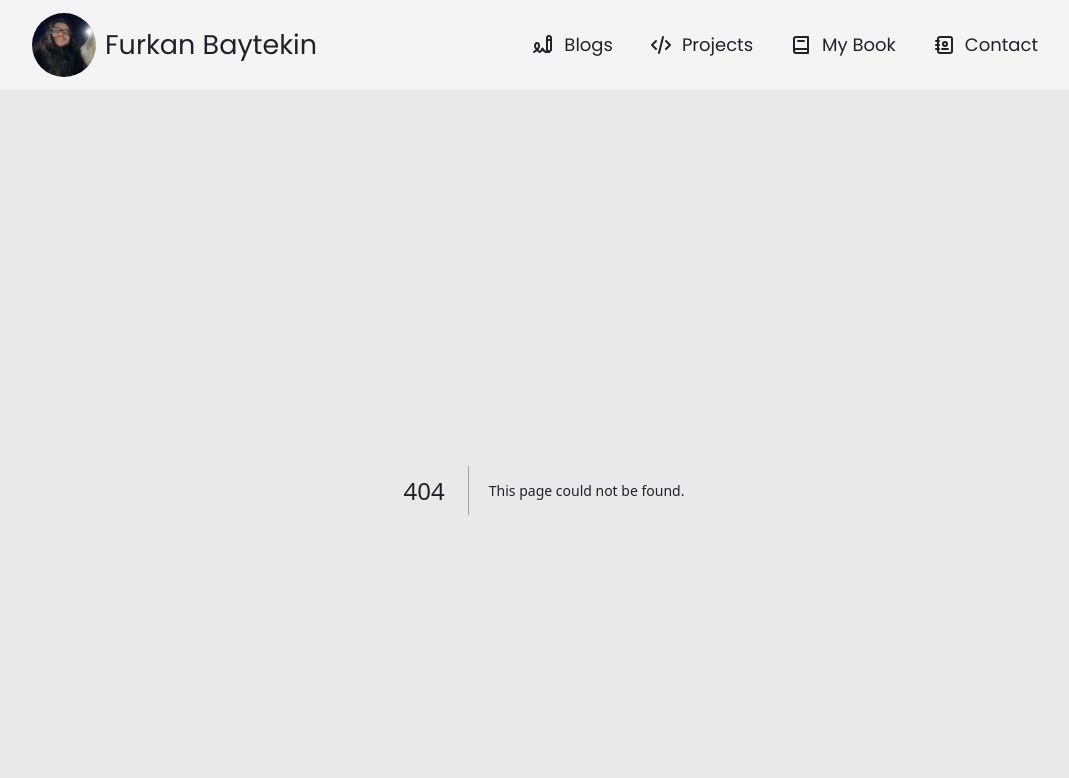
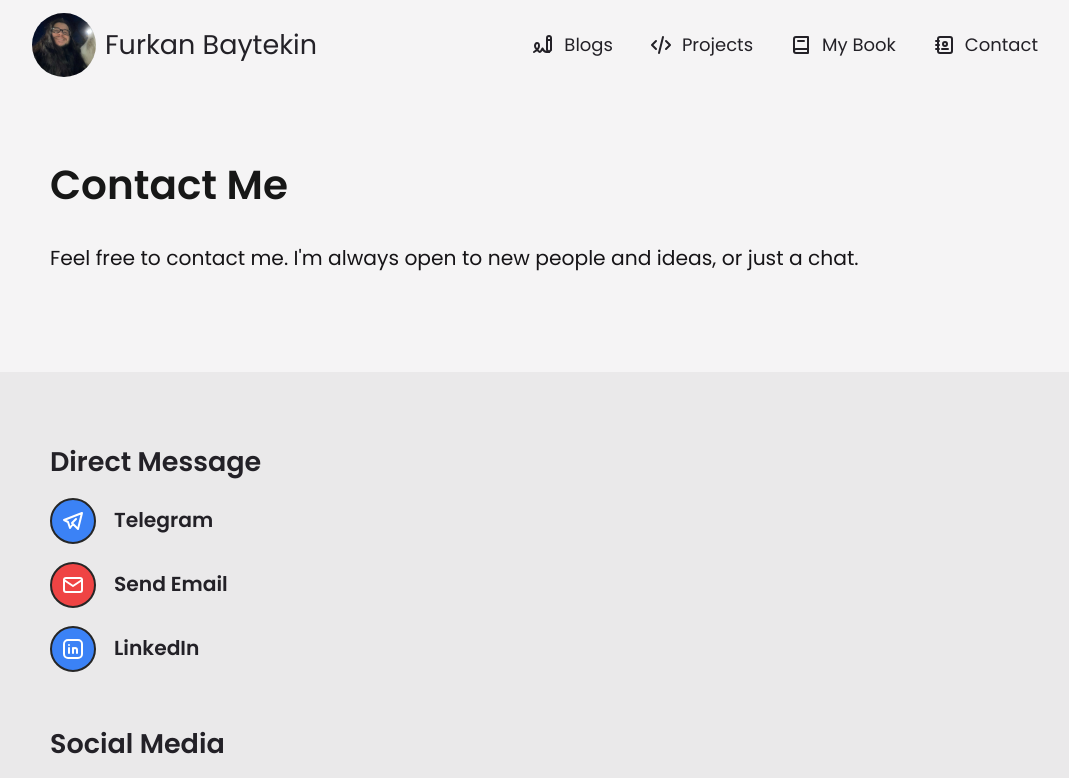
Before and after one commit to Elagoht/furkanbaytekin.dev, a Next.js app: page /contact in a window 1280 px wide. Before the commit this address had no page. Shown: the top 778 px of the page, without its empty margins (96-1165 px from the left). Built offline with nearby package versions, Linux system fonts and the light colour scheme.

Commit message:
feat: add Contact page with links for direct messaging and social media

```diff
--- /dev/null
+++ b/src/app/contact/page.tsx
@@ -0,0 +1,68 @@
+import Content from "@/components/layout/Content"
+import Hero from "@/components/layout/Hero"
+import ContactLinks from "@/components/pages/contact/ContactLinks"
+import Dictate from "@/utilities/Dictionary"
+import {
+  IconBrandGithub, IconBrandLinkedin, IconBrandReddit,
+  IconBrandTelegram, IconBrandX, IconMail
+} from "@tabler/icons-react"
+
+const ContactPage = () => {
+  const dictionary = Dictate.en
+
+  return <>
+    <Hero>
+      <h1 className="text-4xl font-bold">
+        {dictionary.pages.contact.title}
+      </h1>
+
+      <p className="text-lg mt-4">
+        {dictionary.pages.contact.description}
+      </p>
+    </Hero >
+
+    <Content>
+      <ContactLinks
+        title={dictionary.pages.contact.directMessage}
+        items={[{
+          title: "Telegram",
+          href: "https://t.me/elagoht",
+          icon: <IconBrandTelegram />,
+          className: "bg-blue-500 text-white"
+        }, {
+          title: dictionary.pages.contact.email,
+          href: "mailto:furkanbaytekin@gmail.com",
+          icon: <IconMail />,
+          className: "bg-red-500 text-white"
+        }, {
+          title: "LinkedIn",
+          href: "https://www.linkedin.com/in/furkan-baytekin/",
+          icon: <IconBrandLinkedin />,
+          className: "bg-blue-500 text-white"
+        }]}
+      />
+
+      <ContactLinks
+        title={dictionary.pages.contact.socialMedia}
+        items={[{
+          title: "X",
+          href: "https://x.com/furkanbytekin",
+          icon: <IconBrandX />,
+          className: "bg-black text-white"
+        }, {
+          title: "GitHub",
+          href: "https://github.com/Elagoht",
+          icon: <IconBrandGithub />,
+          className: "bg-black text-white"
+        }, {
+          title: "Reddit",
+          href: "https://www.reddit.com/user/Elagoht/",
+          icon: <IconBrandReddit />,
+          className: "bg-orange-500 text-white"
+        }]}
+      />
+    </Content>
+  </>
+}
+
+export default ContactPage
--- /dev/null
+++ b/src/components/pages/contact/ContactLinkButton.tsx
@@ -0,0 +1,34 @@
+import classNames from "classnames"
+import Link from "next/link"
+import { FC, ReactElement } from "react"
+
+export type ContactLinkProps = {
+  title: string
+  href: string
+  icon: ReactElement
+  className: string
+}
+
+const ContactLink: FC<ContactLinkProps> = ({
+  title, href, className, icon
+}) =>
+  <li>
+    <Link
+      href={href}
+      className="flex items-center gap-4 hover:brightness-110"
+    >
+      <figure className={classNames(
+        className,
+        "border-2 p-2 rounded-full",
+        "border-neutral-800 dark:border-neutral-200"
+      )}>
+        {icon}
+      </figure>
+
+      <span className="text-lg font-semibold">
+        {title}
+      </span>
+    </Link>
+  </li>
+
+export default ContactLink
--- /dev/null
+++ b/src/components/pages/contact/ContactLinks.tsx
@@ -0,0 +1,28 @@
+import { FC } from "react"
+import ContactLink, { ContactLinkProps } from "./ContactLinkButton"
+
+type ContactLinksProps = {
+  title: string
+  items: ContactLinkProps[]
+}
+
+const ContactLinks: FC<ContactLinksProps> = ({
+  title, items
+}) => {
+  return <section className="my-8">
+    <h2 className="text-2xl font-semibold mt-12">
+      {title}
+    </h2>
+
+    <ul className="flex flex-col items-start gap-4 my-4">
+      {items.map((item, index) =>
+        <ContactLink
+          key={index}
+          {...item}
+        />
+      )}
+    </ul>
+  </section>
+}
+
+export default ContactLinks
--- a/src/i18n/en.json
+++ b/src/i18n/en.json
@@ -79,7 +79,10 @@
         "description": "Furkan Baytekin's contact information. You can contact him via the following methods."
       },
       "title": "Contact Me",
-      "description": "Feel free to contact me. I'm always open to new people and ideas, or just a chat."
+      "description": "Feel free to contact me. I'm always open to new people and ideas, or just a chat.",
+      "directMessage": "Direct Message",
+      "socialMedia": "Social Media",
+      "email": "Send Email"
     },
     "myBook": {
       "metadata": {
```
